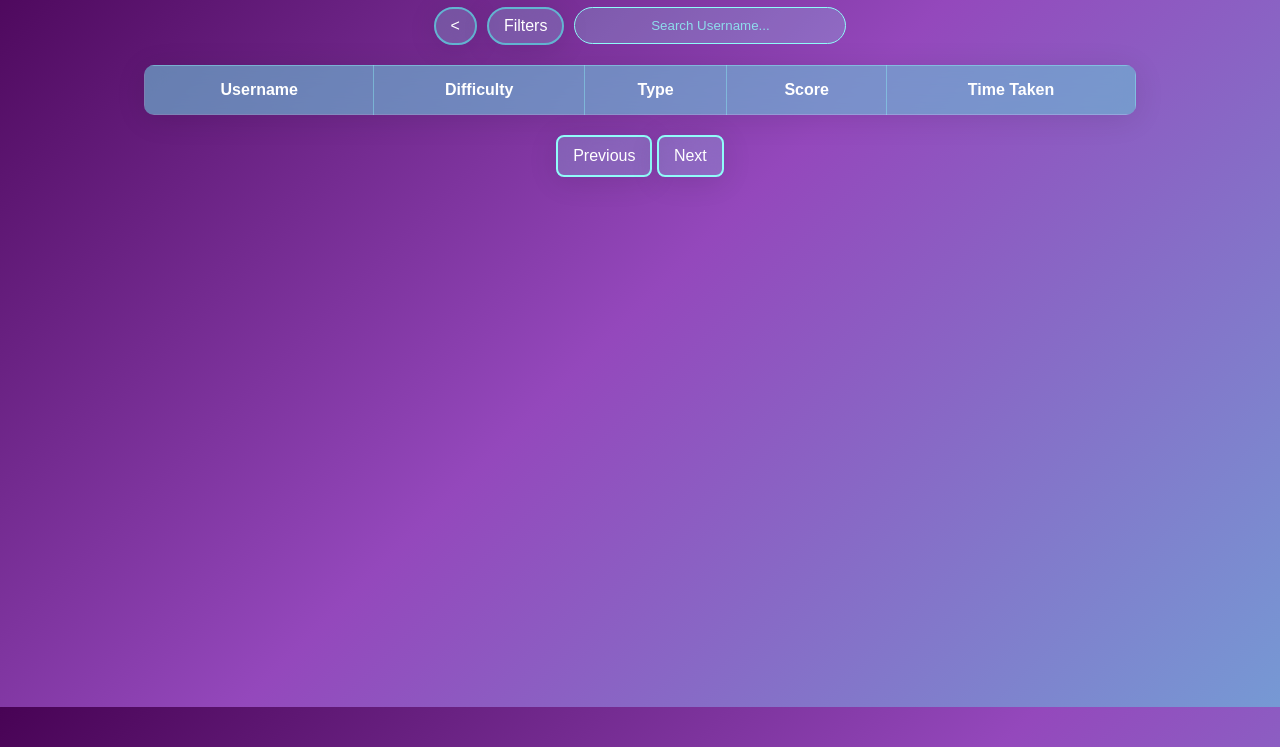
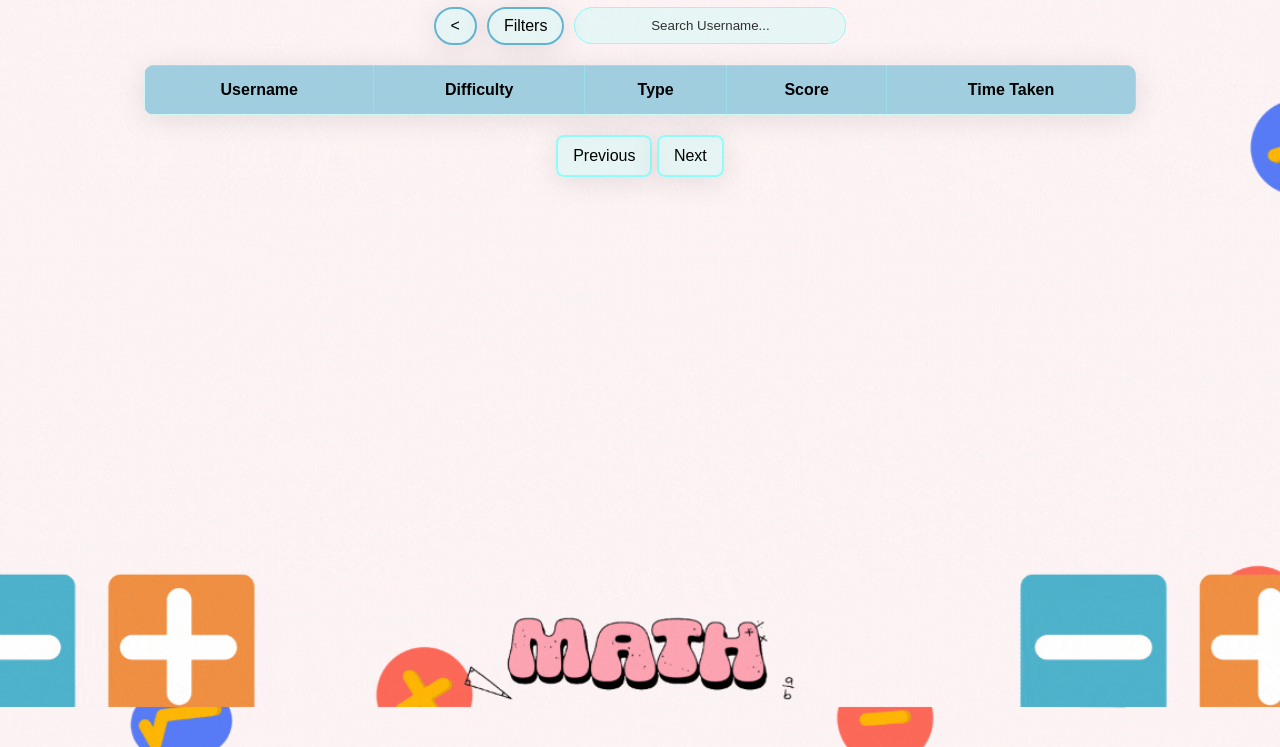
Before and after one commit to veisha/arithmethicDragAndDropUI, a website: page Public/leaderboard.html in a window 1280 px wide. Shown: the part 93-840 px from the top of the page. Drawn offline with Linux system fonts and the light colour scheme; no server answers.

Commit message:
Style Update

```diff
--- a/Styles/about.css
+++ b/Styles/about.css
@@ -3,8 +3,12 @@ body {
     font-family: Arial, sans-serif;
     margin: 0;
     padding: 0;
-    background: linear-gradient(135deg, #480355, #9448BC, #7699D4); /* Gradient using your palette */
-    background-attachment: fixed;
+    background-image: url('../images/mainbg.gif'); /* Path to your image */
+    background-size: cover; /* Ensures the image covers the entire background */
+    background-position: center; /* Centers the image */
+    background-repeat: no-repeat; /* Prevents the image from repeating */
+    background-attachment: fixed; /* Keeps the background fixed while scrolling */
+
     color: #fff; /* White text for contrast */
     min-height: 100vh; /* Ensures the gradient covers the full viewport height */
     display: flex;
@@ -28,7 +32,7 @@ body {
 .about-container h1 {
     font-size: 2.5rem;
     margin-bottom: 20px;
-    color: #fff;
+    color: #f97070;
     text-shadow: 2px 2px 4px rgba(0, 0, 0, 0.3);
 }
 
@@ -48,7 +52,7 @@ body {
 .about-content p {
     font-size: 1.1rem;
     line-height: 1.6;
-    color: #fff;
+    color: #000000;
     margin-bottom: 20px;
 }
 
@@ -61,7 +65,7 @@ body {
 .about-content ul li {
     font-size: 1.1rem;
     line-height: 1.6;
-    color: #fff;
+    color: #000000;
     margin-bottom: 10px;
 }
 
--- a/Styles/auth.css
+++ b/Styles/auth.css
@@ -3,9 +3,12 @@ body {
     font-family: Arial, sans-serif;
     margin: 0;
     padding: 0;
-    background: linear-gradient(135deg, #480355, #9448BC, #7699D4); /* Gradient using your palette */
-    background-attachment: fixed;
-    color: #fff; /* White text for contrast */
+    background-image: url('../images/mainbg.gif'); /* Path to your image */
+    background-size: cover; /* Ensures the image covers the entire background */
+    background-position: center; /* Centers the image */
+    background-repeat: no-repeat; /* Prevents the image from repeating */
+    background-attachment: fixed; /* Keeps the background fixed while scrolling */
+    color: #000000; /* White text for contrast */
     min-height: 100vh; /* Ensures the gradient covers the full viewport height */
     display: flex;
     justify-content: center;
@@ -25,6 +28,7 @@ body {
     display: flex;
     flex-direction: column;
     align-items: center; /* Center children horizontally */
+    color: #000000;
 }
 
 /* Input field styling */
@@ -32,22 +36,36 @@ input {
     width: calc(100% - 24px); /* Adjust width to account for padding */
     padding: 12px;
     margin: 10px 0;
-    border: 1px solid rgba(255, 255, 255, 0.3); /* Light border */
+    border: 1px solid rgb(0, 0, 0); /* Light border */
     border-radius: 8px;
     background-color: rgba(255, 255, 255, 0.1); /* Semi-transparent background */
-    color: #fff; /* White text */
+    color: #000000; /* White text */
     font-size: 16px;
     outline: none;
     transition: all 0.3s ease;
 }
 
 input::placeholder {
-    color: rgba(255, 255, 255, 0.7); /* Light placeholder text */
+    color: rgba(0, 0, 0, 0.446); /* Light placeholder text */
 }
 
 input:focus {
     border-color: #90FCF9; /* Light cyan border on focus */
     background-color: rgba(255, 255, 255, 0.2); /* Slightly more opaque on focus */
+}
+
+.account-text {
+    color: black; /* Set "Don't have an account?" to black */
+}
+
+.register-link {
+    color: blue; /* Set the link color to blue (or any other color you prefer) */
+    text-decoration: none; /* Optional: Remove underline */
+}
+
+.register-link:hover {
+    color: darkblue; /* Change link color on hover */
+    text-decoration: underline; /* Optional: Add underline on hover */
 }
 
 /* Button styling */
--- a/Styles/leaderboard.css
+++ b/Styles/leaderboard.css
@@ -3,9 +3,13 @@ body {
     font-family: Arial, sans-serif;
     margin: 0;
     padding: 20px;
-    background: linear-gradient(135deg, #480355, #9448BC, #7699D4);
-    background-attachment: fixed;
-    color: #fff;
+    background-image: url('../images/mainbg.gif'); /* Path to your image */
+    background-size: cover; /* Ensures the image covers the entire background */
+    background-position: center; /* Centers the image */
+    background-repeat: no-repeat; /* Prevents the image from repeating */
+    background-attachment: fixed; /* Keeps the background fixed while scrolling */
+
+    color: #000000;
     min-height: 100vh;
     text-align: center;
 }
@@ -17,13 +21,13 @@ input[type="text"] {
     border-radius: 20px;
     border: 1px solid #90FCF9;
     background-color: rgba(144, 252, 249, 0.2);
-    color: #fff;
+    color: #000000;
     text-align: center;
     transition: all 0.3s ease;
 }
 
 input[type="text"]::placeholder {
-    color: #90FCF9;
+    color: #000000;
     opacity: 0.8;
 }
 
@@ -44,7 +48,7 @@ input[type="text"]:focus {
 
 .filter-group span {
     font-weight: bold;
-    color: #90FCF9;
+    color: #000000;
 }
 
 .filter-group label {
@@ -54,7 +58,7 @@ input[type="text"]:focus {
     border-radius: 20px;
     cursor: pointer;
     transition: all 0.3s ease;
-    color: #fff;
+    color: #000000;
 }
 
 .filter-group label:hover {
@@ -76,7 +80,7 @@ table {
 th, td {
     border: 1px solid rgba(144, 252, 249, 0.4);
     padding: 15px;
-    color: #fff;
+    color: #000000;
     text-align: center;
 }
 
@@ -103,7 +107,7 @@ tr:hover {
     padding: 10px 15px;
     border: 2px solid #90FCF9;
     background: rgba(144, 252, 249, 0.2);
-    color: #fff;
+    color: #000000;
     border-radius: 8px;
     cursor: pointer;
     transition: all 0.3s ease;
@@ -125,7 +129,7 @@ button {
     backdrop-filter: blur(15.9px);
     -webkit-backdrop-filter: blur(15.9px);
     border: 1px solid rgba(99, 180, 209, 0.62);
-    color: #fff;
+    color: #000000;
     transition: all 0.3s ease;
 }
 
@@ -158,7 +162,7 @@ button:hover {
     background: rgba(144, 252, 249, 0.2);
     border-radius: 20px;
     cursor: pointer;
-    color: #fff;
+    color: #000000;
     transition: all 0.3s ease;
 }
 
@@ -172,7 +176,7 @@ button:hover {
     background: rgba(144, 252, 249, 0.2);
     border-radius: 20px;
     cursor: pointer;
-    color: #fff;
+    color: #000000;
     transition: all 0.3s ease;
 }
 
--- a/Styles/menu.css
+++ b/Styles/menu.css
@@ -1,9 +1,13 @@
 /* General body styling */
 body {
+    background-image: url('../images/mainbg.gif'); /* Path to your image */
+    background-size: cover; /* Ensures the image covers the entire background */
+    background-position: center; /* Centers the image */
+    background-repeat: no-repeat; /* Prevents the image from repeating */
+    background-attachment: fixed; /* Keeps the background fixed while scrolling */
     font-family: Arial, sans-serif;
     margin: 0;
     padding: 0;
-    background: linear-gradient(135deg, #480355, #9448BC, #7699D4); /* Gradient using your palette */
     background-attachment: fixed;
     color: #fff; /* White text for contrast */
     min-height: 100vh; /* Ensures the gradient covers the full viewport height */
--- a/Styles/play.css
+++ b/Styles/play.css
@@ -3,8 +3,12 @@ body {
     font-family: Arial, sans-serif;
     margin: 0;
     padding: 20px;
-    background: linear-gradient(135deg, #480355, #9448BC, #7699D4); /* Gradient using your palette */
-    background-attachment: fixed;
+    background-image: url('../images/mainbg.gif'); /* Path to your image */
+    background-size: cover; /* Ensures the image covers the entire background */
+    background-position: center; /* Centers the image */
+    background-repeat: no-repeat; /* Prevents the image from repeating */
+    background-attachment: fixed; /* Keeps the background fixed while scrolling */
+
     color: #fff; /* White text for contrast */
     min-height: 100vh; /* Ensures the gradient covers the full viewport height */
 
@@ -83,7 +87,7 @@ button:hover {
     background-color: rgba(255, 255, 255, 0.1);
     border: 2px solid #90FCF9;
     border-radius: 5px;
-    color: #fff;
+    color: #000000;
     cursor: pointer;
     display: flex;
     justify-content: space-between;
@@ -109,13 +113,14 @@ button:hover {
 
 .option {
     padding: 10px;
-    color: #fff;
+    color: #000000;
     cursor: pointer;
     transition: background-color 0.3s ease;
 }
 
 .option:hover {
     background-color: rgba(255, 255, 255, 0.2);
+    font-weight: bold;
 }
 
 .start-button-container{
--- a/Styles/styles.css
+++ b/Styles/styles.css
@@ -3,8 +3,11 @@ body {
     font-family: Arial, sans-serif;
     margin: 0;
     padding: 20px;
-    background: linear-gradient(135deg, #480355, #9448BC, #7699D4); /* Gradient using your palette */
-    background-attachment: fixed;
+    background-image: url('../images/gamebg.gif'); /* Path to your image */
+    background-size: cover; /* Ensures the image covers the entire background */
+    background-position: center; /* Centers the image */
+    background-repeat: no-repeat; /* Prevents the image from repeating */
+    background-attachment: fixed; /* Keeps the background fixed while scrolling */
     color: #fff; /* White text for contrast */
     min-height: 100vh; /* Ensures the gradient covers the full viewport height */
 }
@@ -47,8 +50,8 @@ body {
     margin: 10px;
     font-size: 24px;
     font-weight: bold;
-    color: #fff; /* White text for contrast */
-    background-color: rgba(144, 252, 249, 0.1); /* Semi-transparent light cyan */
+    color: #000000; /* White text for contrast */
+    background-color: rgba(144, 252, 248, 0.4); /* Semi-transparent light cyan */
     border-radius: 10px; /* Rounded corners */
 }
 
@@ -70,9 +73,9 @@ body {
     align-items: center;
     justify-content: center;
     cursor: grab;
-    background-color: rgba(144, 252, 249, 0.2); /* Semi-transparent light cyan */
+    background-color: rgba(144, 252, 249, 0.4); /* Semi-transparent light cyan */
     font-size: 18px;
-    color: #fff; /* White text for contrast */
+    color: #000000; /* White text for contrast */
     transition: all 0.3s ease; /* Smooth transition for hover and active states */
     border-radius: 8px; /* Rounded corners */
 }
@@ -87,7 +90,7 @@ body {
 .fixed {
     font-size: 18px;
     font-weight: bold;
-    color: #fff; /* White text for contrast */
+    color: #000000; /* White text for contrast */
     pointer-events: none;
 }
 
```
Also changed, not shown: images/gamebg.gif (added), images/mainbg.gif (added).
